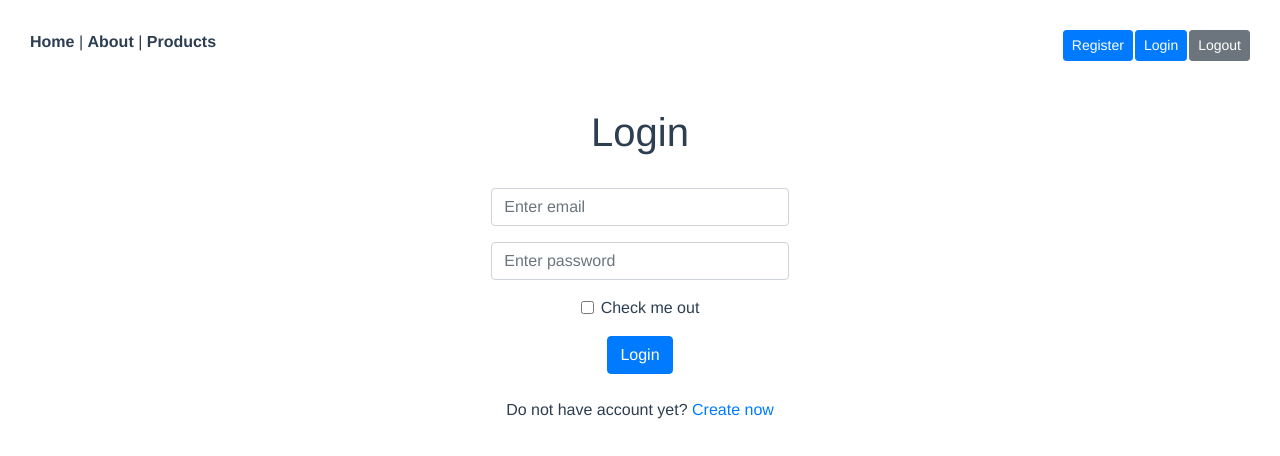
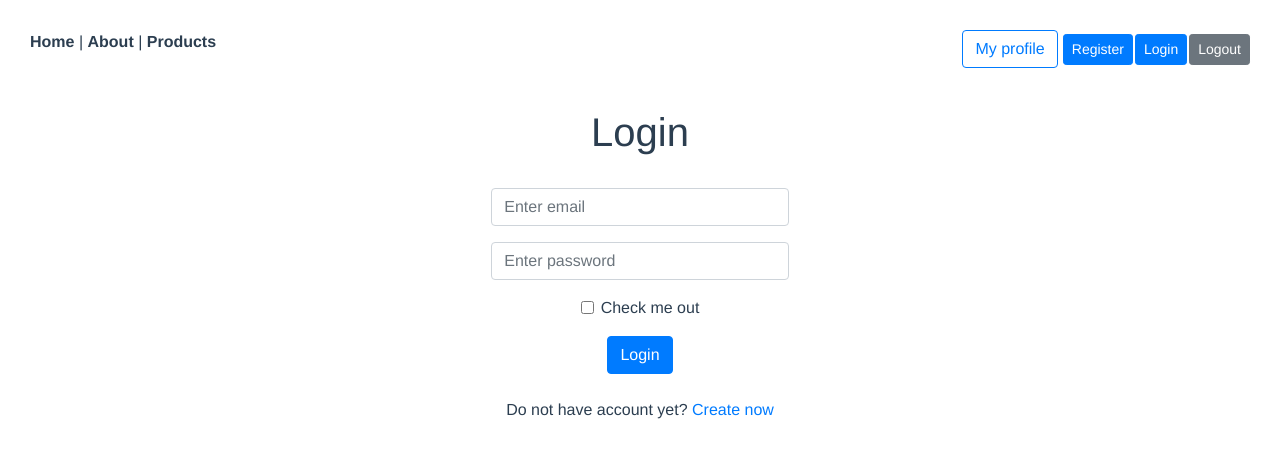
Before and after one commit to alpari01/buysell_frontend, a Vue app: page /login in a window 1280 px wide. Shown: the top 456 px of the page. Built offline with nearby package versions, Linux system fonts and the light colour scheme.

Commit message:
Added My profile button

```diff
--- a/src/App.vue
+++ b/src/App.vue
@@ -11,6 +11,7 @@ function logout() {
     <router-link to="/products">Products</router-link>
 
     <div class="buttons">
+      <input type="button" class="btn btn-outline-primary" value="My profile" style="margin-right: 5px">
       <router-link to="/register"><input type="button" class="btn btn-primary btn-sm" value="Register" style="margin-right: 2px"></router-link>
       <router-link to="/login"><input type="button" class="btn btn-primary btn-sm" value="Login"></router-link>
       <router-link to="/"><input type="button" class="btn btn-secondary btn-sm" v-on:click="logout" value="Logout" style="margin-left: 2px"></router-link>
--- a/src/views/LoginView.vue
+++ b/src/views/LoginView.vue
@@ -13,7 +13,6 @@ function login() {
   console.log(request)
   axios.post('/api/public/login', request)
       .then(response => {
-        console.log(response.data.token)
         axios.defaults.headers.common["Authorization"] = "Bearer " + response.data.token
         localStorage.setItem("token", JSON.stringify(response.data.token))
       })
```
